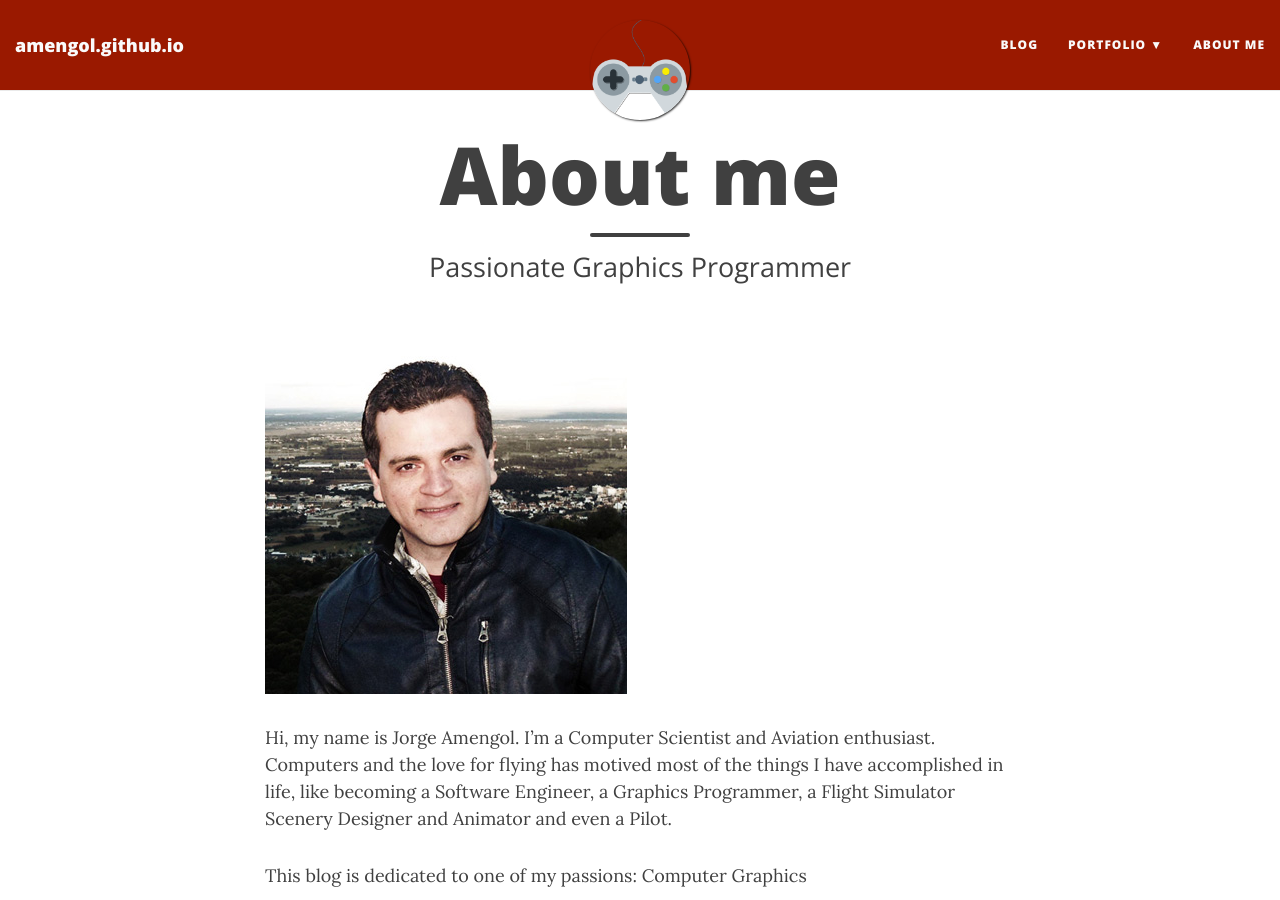
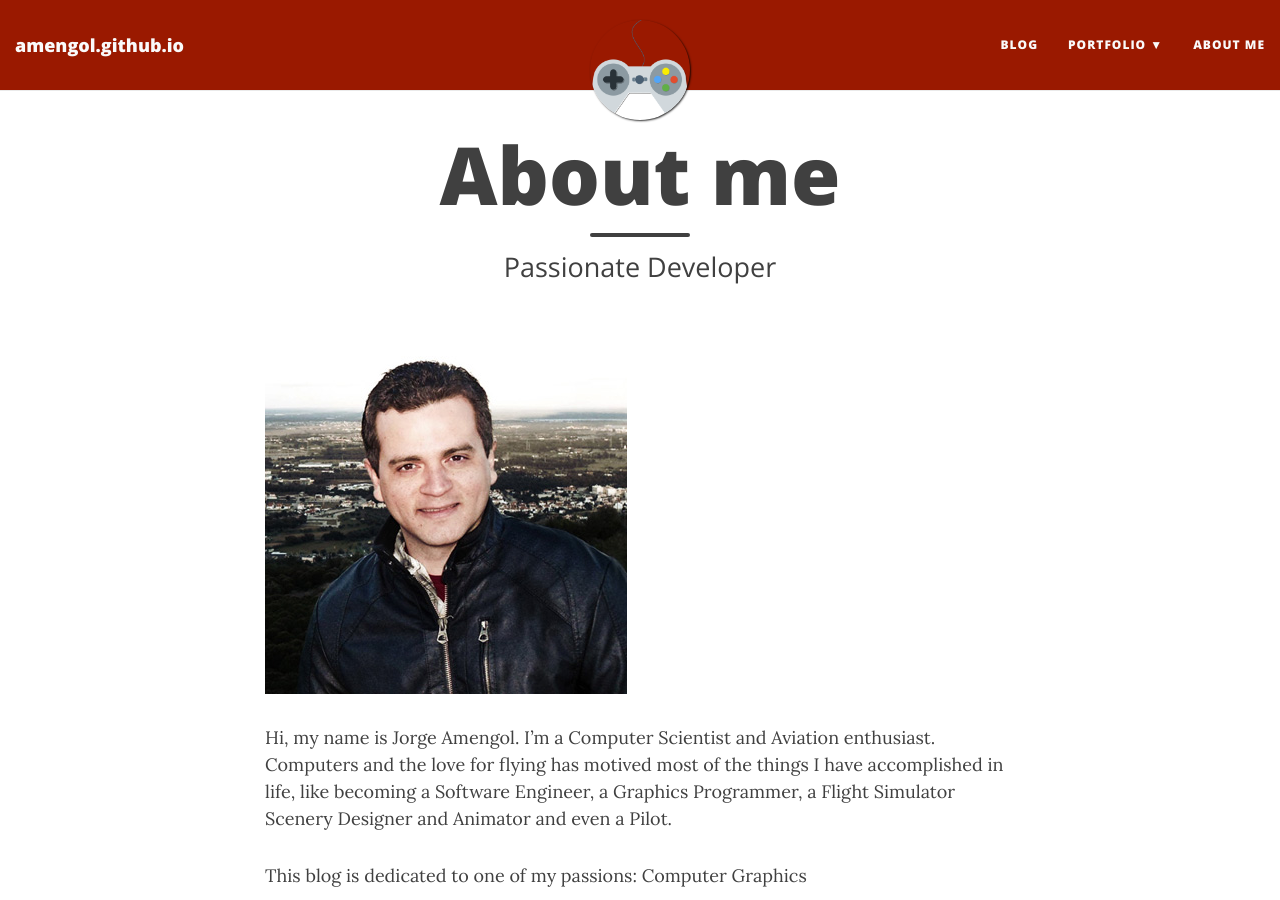
Before and after one commit to amengol/amengol.github.io, a Jekyll site: the page built from aboutme.md, in a window 1280 px wide and 900 px high. Built offline with Jekyll 4.4.1, drawn with Linux system fonts in a browser that asks for light colours; nearby versions of some CDN libraries.

Commit message:
Update aboutme.md

```diff
--- a/aboutme.md
+++ b/aboutme.md
@@ -1,7 +1,7 @@
 ---
 layout: page
 title: About me
-subtitle: Passionate Graphics Programmer
+subtitle: Passionate Developer
 ---
 
 ![Profile1]({{ "/img/aboutme/Profile1.jpg" | absolute_url }})
```
